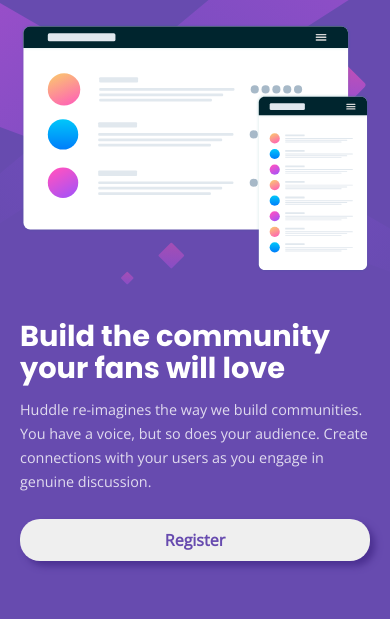
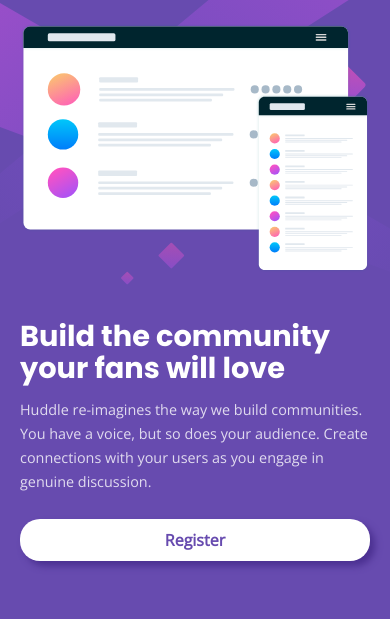
Before and after one commit to larrykevin/landing-page, a website: page index.html in a window 390 px wide. Shown: the part 89-708 px from the top of the page. Drawn offline with nearby package versions, Linux system fonts and the light colour scheme; files whose address does not match are found by name.

Commit message:
Button add

```diff
--- a/style/main.css
+++ b/style/main.css
@@ -126,6 +126,15 @@
    .icons {
       margin: 40px 40px;
    }
+   .main__right button {
+      background-color: white;
+      color: #674baf;
+   }
+   .main__right button:active {
+      background-color: #dc39eb;
+      transition: 0.1s;
+      color: white;
+   }
 }
 @media screen and (max-width: 768px) {
    body {
@@ -153,6 +162,10 @@
    }
    .icons {
       margin: 40px 20px;
+   }
+   .main__right button {
+      background-color: white;
+      color: #674baf;
    }
    .main__right button:active {
       background-color: #dc39eb;
@@ -200,6 +213,10 @@
       justify-content: center;
       margin: 80px 20px 30px;
    }
+   .main__right button {
+      background-color: white;
+      color: #674baf;
+   }
    .main__right button:active {
       background-color: #dc39eb;
       transition: 0.1s;
@@ -246,6 +263,10 @@
       justify-content: center;
       margin: 80px 20px 30px;
    }
+   .main__right button {
+      background-color: white;
+      color: #674baf;
+   }
    .main__right button:active {
       background-color: #dc39eb;
       transition: 0.1s;
```
